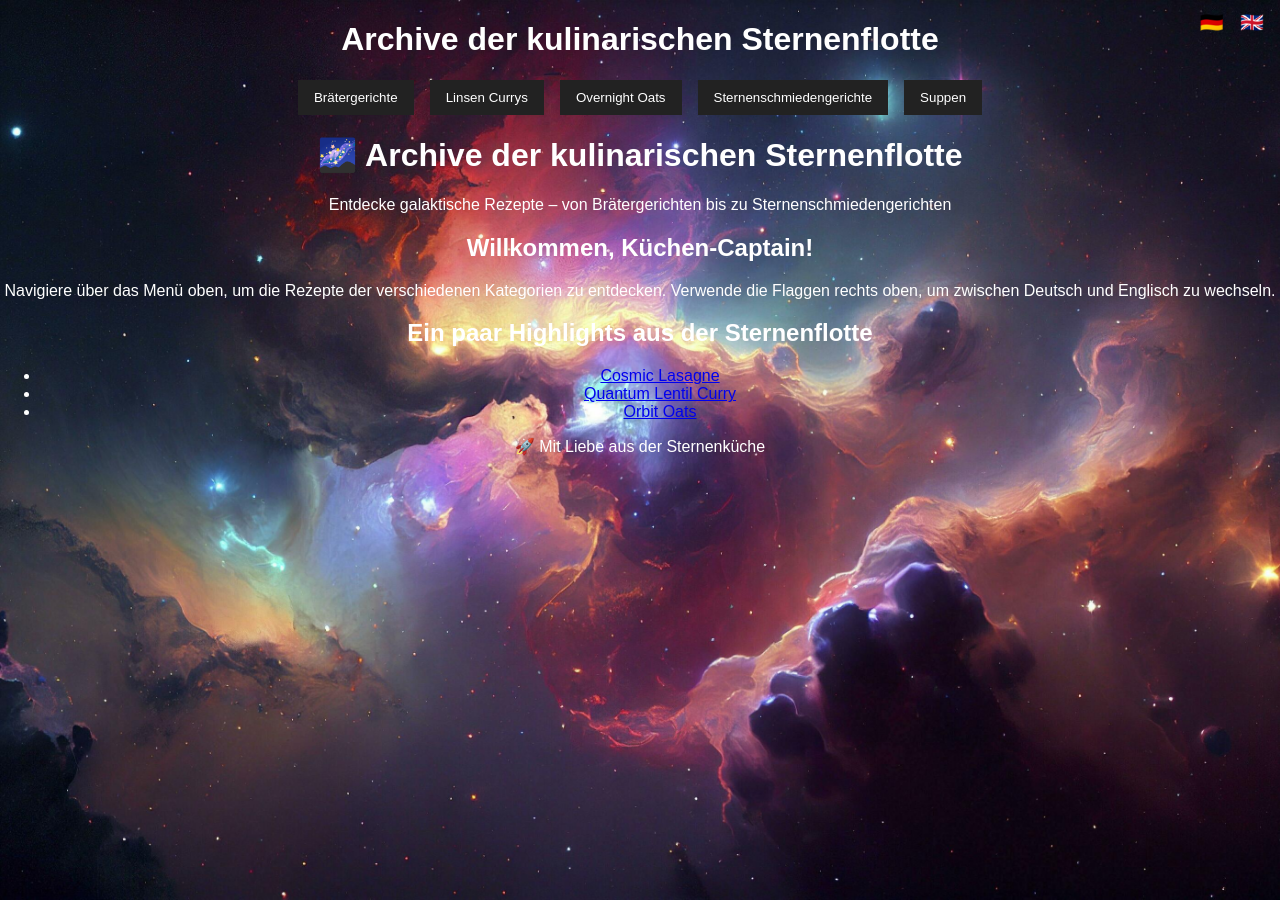
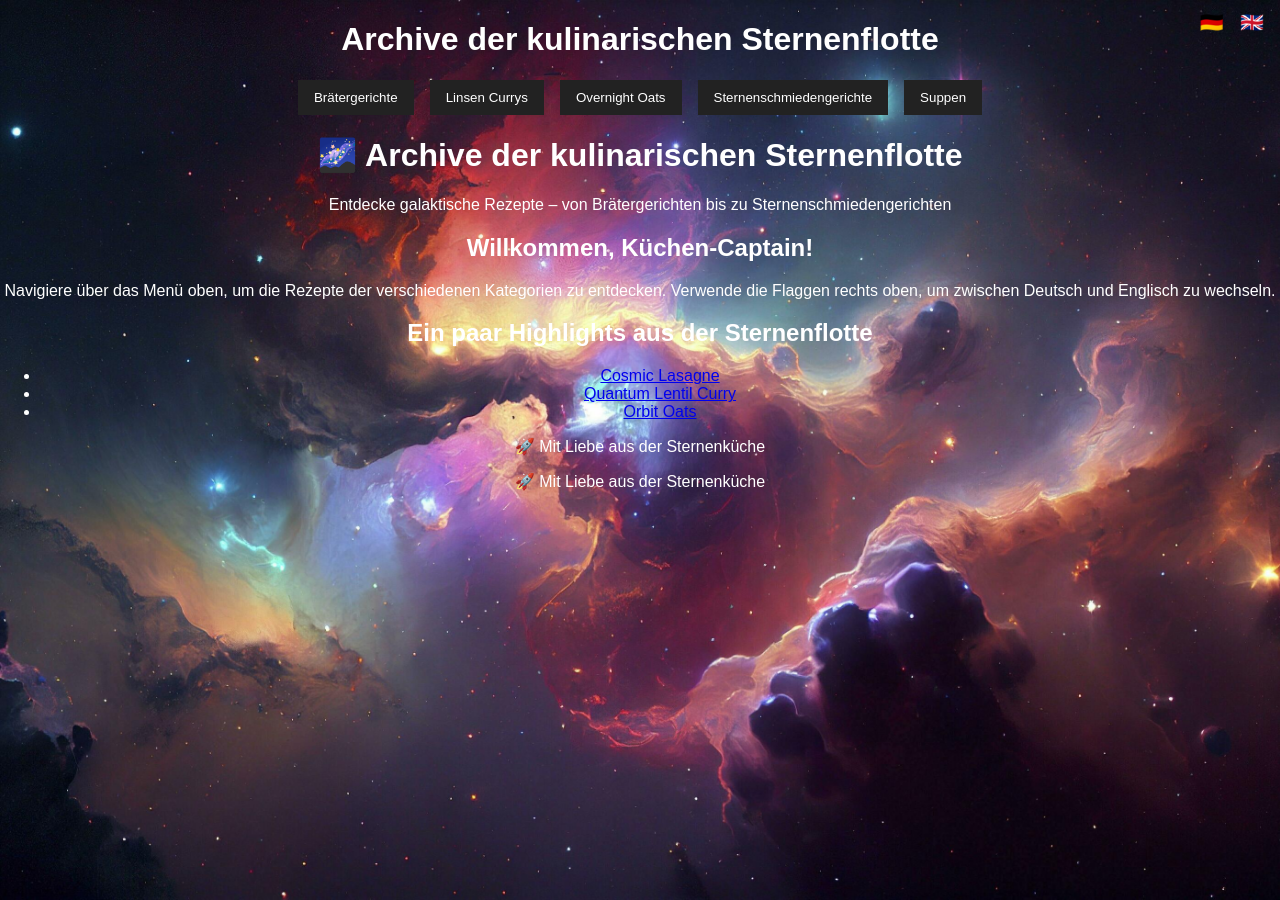
Before and after one commit to culinarystarfleet/Archives-of-the-culinary-starfleet, a Jekyll site: the page built from index.html, in a window 1280 px wide. Built offline with Jekyll 4.4.1, drawn with Linux system fonts in a browser that asks for light colours.

Commit message:
Update default.html

```diff
--- a/_layouts/default.html
+++ b/_layouts/default.html
@@ -2,11 +2,11 @@
 <html lang="{{ page.lang | default: 'de' }}">
 <head>
   <meta charset="UTF-8">
-  <title>{{ site.title }}</title>
+  <title>{{ page.title }}</title>
   <link rel="stylesheet" href="{{ '/assets/css/style.css' | relative_url }}">
   <script defer src="{{ '/assets/js/lang_switch.js' | relative_url }}"></script>
 </head>
-<body>
+<body style="background: url('{{ '/assets/img/galaxy_bg.jpg' | relative_url }}') no-repeat center center fixed; background-size: cover;">
   <header>
     <h1>{{ site.title }}</h1>
     {% include nav.html %}
@@ -16,5 +16,9 @@
   <main>
     {{ content }}
   </main>
+
+  <footer>
+    <p>🚀 Mit Liebe aus der Sternenküche</p>
+  </footer>
 </body>
 </html>
```
